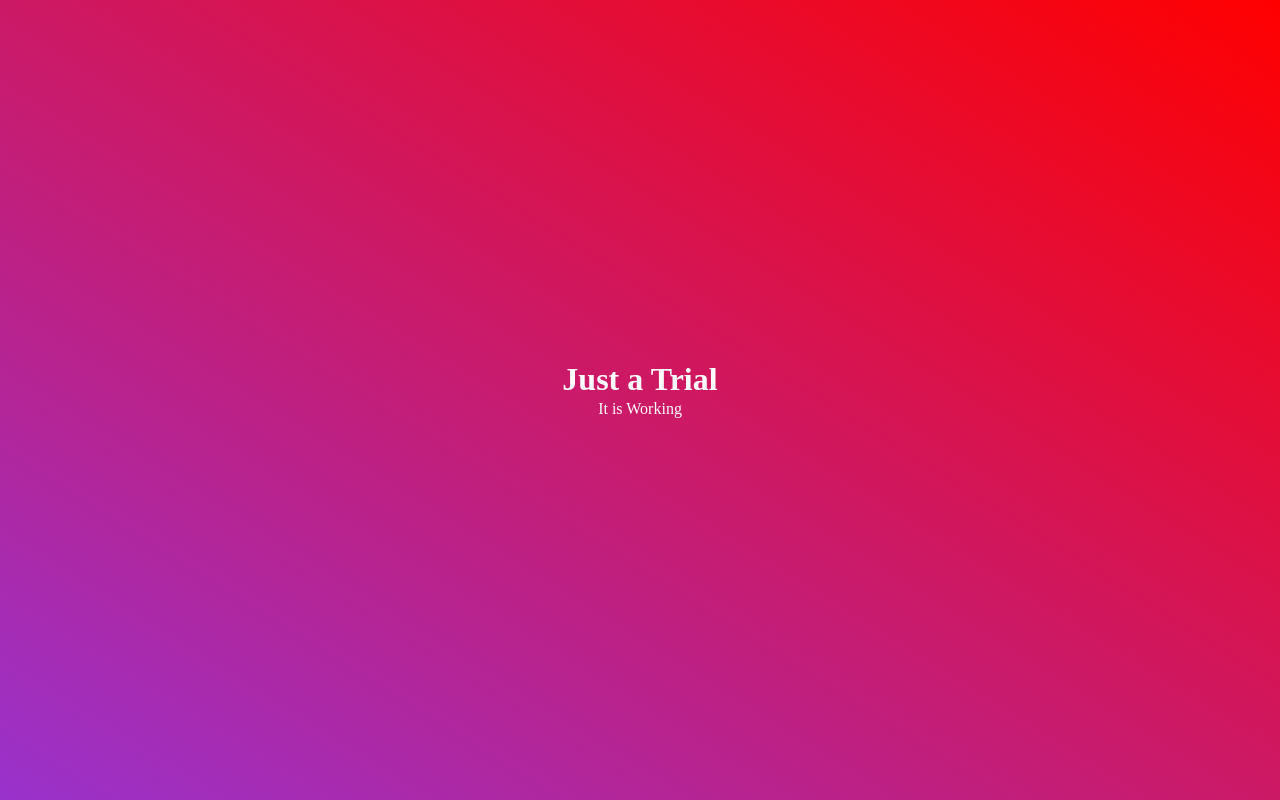
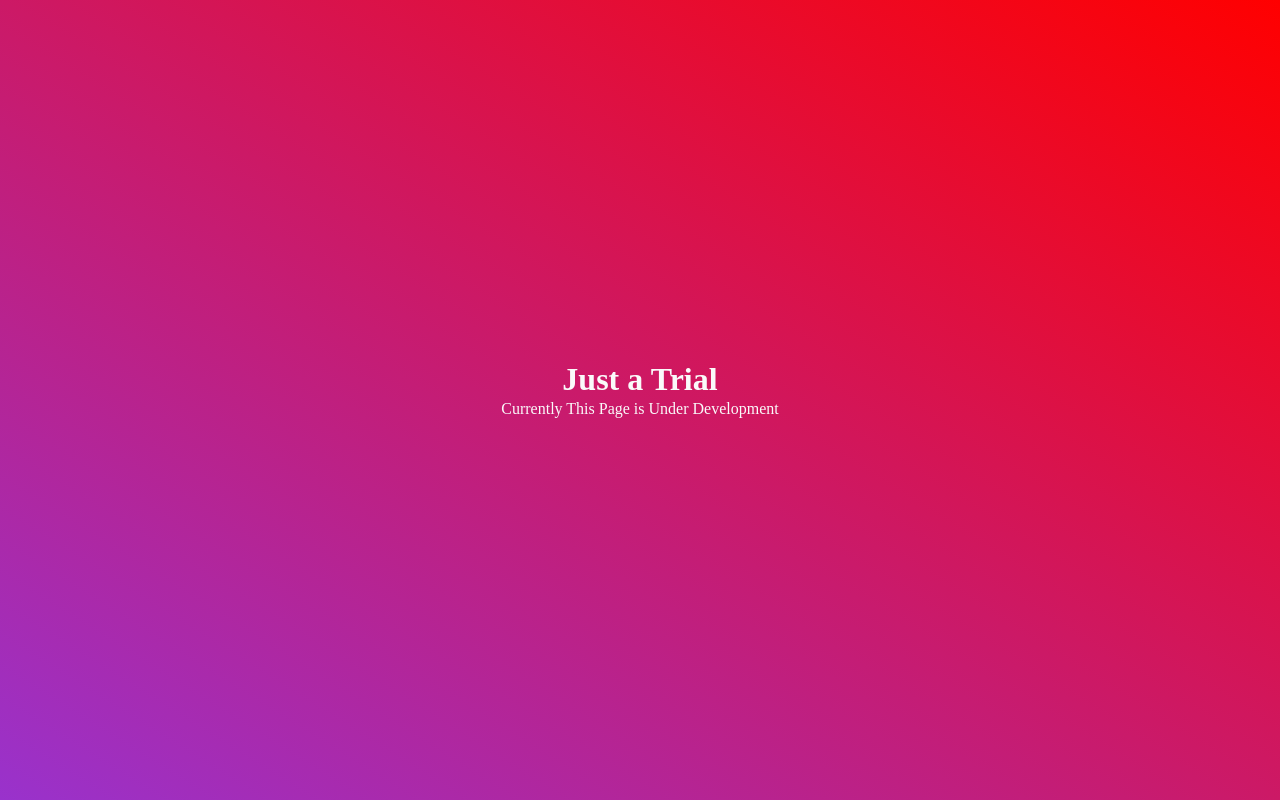
Before and after one commit to Melvin-Kazuki/Gallery, a plain HTML site: page index.html in a window 1280 px wide. Drawn offline with Linux system fonts and the light colour scheme.

Commit message:
Update index.html

```diff
--- a/index.html
+++ b/index.html
@@ -7,7 +7,7 @@
 <body>
     <div id="mye">
         <div id="box1" class="yt"><h1>Just a Trial</h1></div>
-        <div id="box2" class="yt">It is Working</div>
+        <div id="box2" class="yt">Currently This Page is Under Development</div>
     </div>
 </body>
 </html>
```
